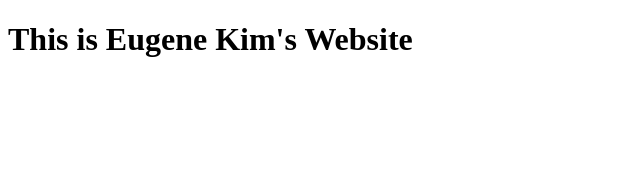
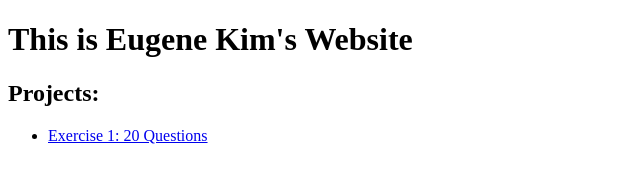
Before and after one commit to ekim4984/avt415, a plain HTML site: page index.html in a window 1280 px wide. Shown: the whole page, without its empty margins (0-640 px from the left). Drawn offline with Linux system fonts and the light colour scheme.

Commit message:
adding link with list for project

```diff
--- a/index.html
+++ b/index.html
@@ -9,5 +9,10 @@
 
 <h1>This is Eugene Kim's Website</h1>
 
+<h2>Projects:</h2>
+<ul>
+	<li><a href="p1point1.html">Exercise 1: 20 Questions</a></li>
+</ul>
+
 </body>
 </html>
```
